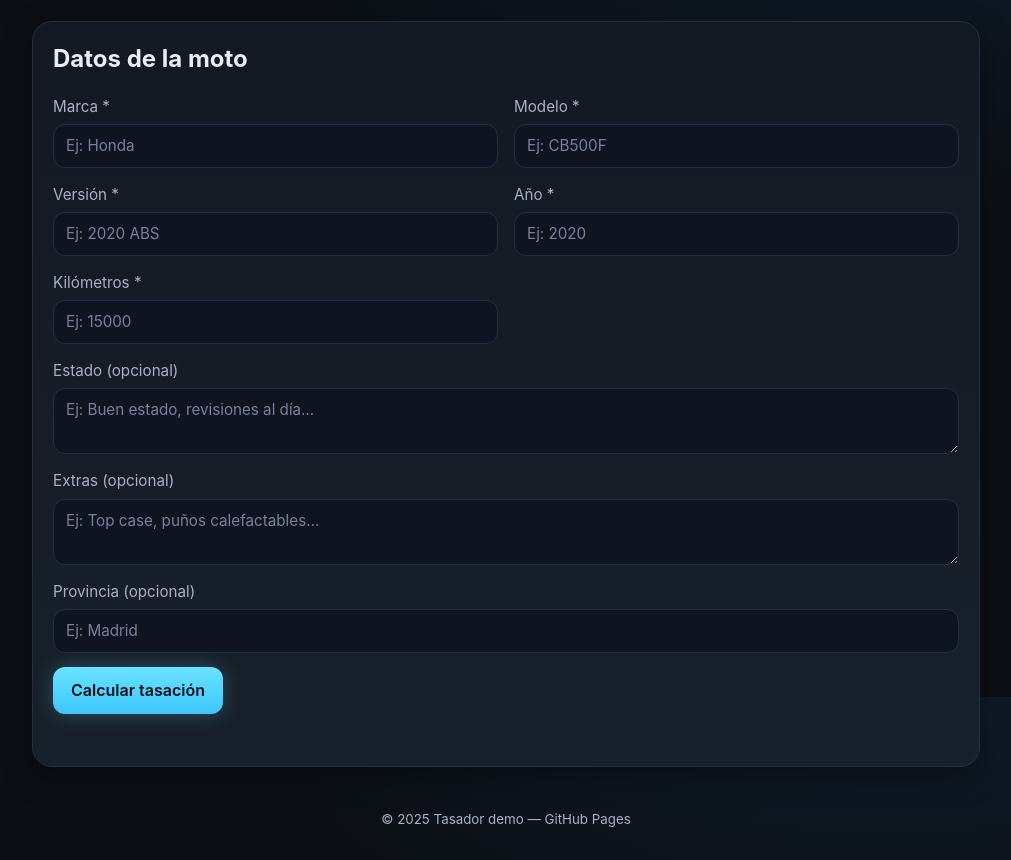
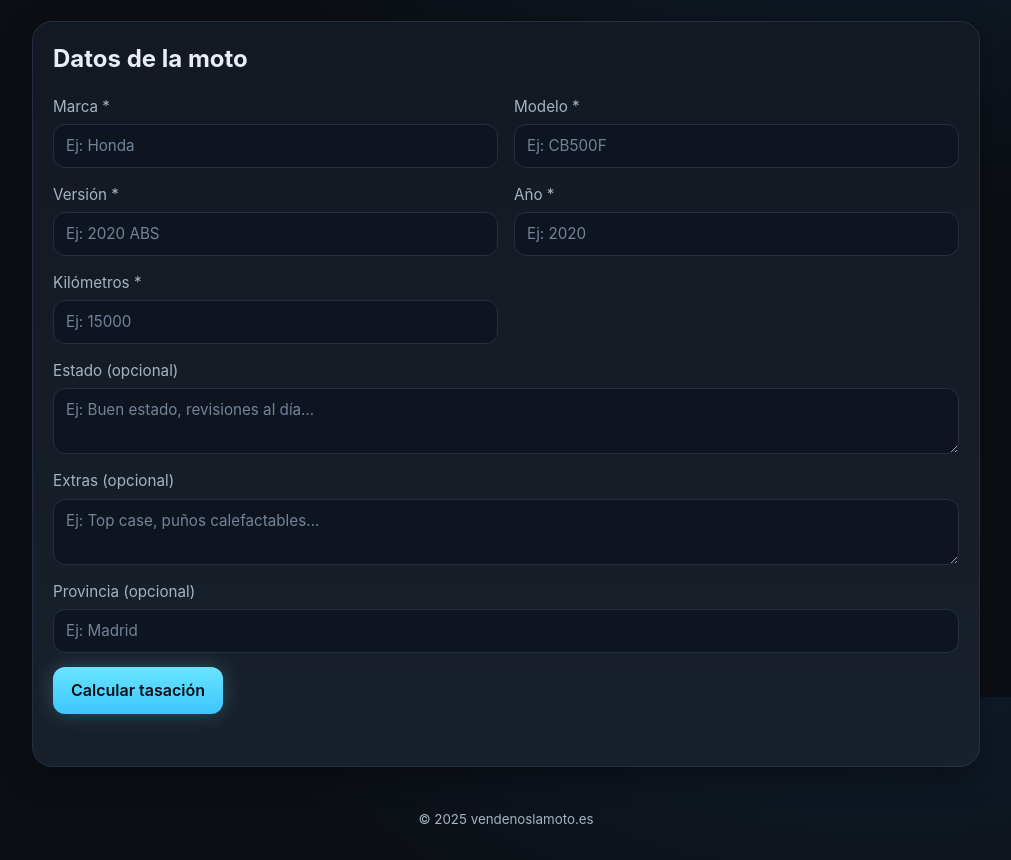
Before and after one commit to Ciclismo-Online/chatbot-tasacion-motos, a website: page index.html in a window 1280 px wide. Shown: the part 103-963 px from the top of the page, without its empty margins (134-1145 px from the left). Drawn offline with Linux system fonts and the light colour scheme.

Commit message:
Update index.html

```diff
--- a/index.html
+++ b/index.html
@@ -150,7 +150,7 @@
   </main>
 
   <footer class="site-footer">
-    <small>© <span id="year"></span> Tasador demo — GitHub Pages</small>
+    <small>© <span id="year"></span> vendenoslamoto.es</small>
   </footer>
 
   <!-- Script principal (lo crearemos en el siguiente paso). 'defer' para cargar al final. -->
```
